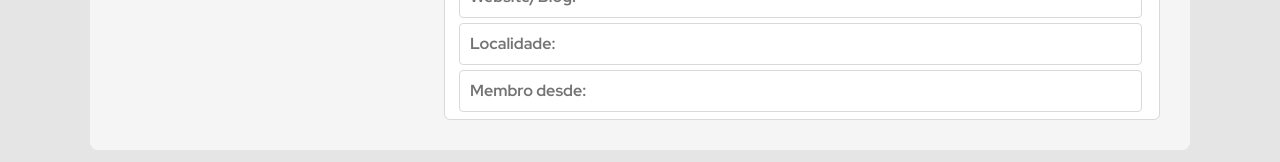
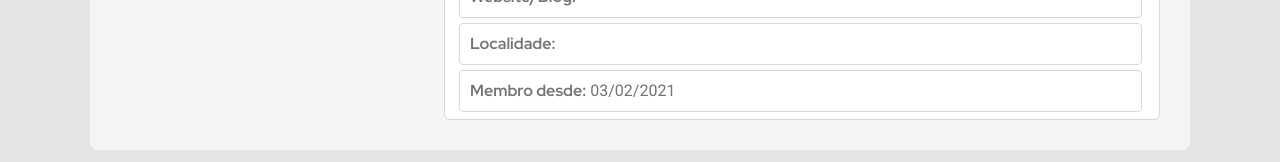
Before and after one commit to Lukinhasssss/github-user-search, a React (Create React App) app: page /search in a window 1280 px wide. Both pictures are taken after typing "Sample" into the empty fields and a click on the button "Encontrar". Shown: the part 634-796 px from the top of the page. Built offline with nearby package versions, Linux system fonts and the light colour scheme; no server answers.

Commit message:
Add dayjs to format date

```diff
--- a/package.json
+++ b/package.json
@@ -12,6 +12,7 @@
     "@types/react-dom": "^16.9.8",
     "@types/react-router-dom": "^5.1.7",
     "axios": "^0.21.1",
+    "dayjs": "^1.10.4",
     "react": "^17.0.1",
     "react-content-loader": "^6.0.1",
     "react-dom": "^17.0.1",
--- a/src/pages/Search/index.tsx
+++ b/src/pages/Search/index.tsx
@@ -4,6 +4,7 @@ import Button from '../../core/components/Button'
 import { makeRequest } from '../../core/utils/requests'
 import ImageLoader from './components/Loaders/ImageLoader'
 import InfoLoader from './components/Loaders/InfoLoader'
+import dayjs from 'dayjs'
 
 import './styles.css'
 
@@ -92,7 +93,7 @@ const Search = () => {
                 <p><strong>Empresa:</strong> { githubResponse?.company }</p>
                 <p><strong>Website/Blog:</strong> { githubResponse?.blog }</p>
                 <p><strong>Localidade:</strong> { githubResponse?.location }</p>
-                <p><strong>Membro desde:</strong> { githubResponse?.created_at }</p>
+                <p><strong>Membro desde:</strong> { dayjs(githubResponse?.created_at).format('DD/MM/YYYY') }</p>
               </div>
             </div>
           )}
```
Also changed, not shown: 1 other file (tests, documents, lock files or other folders).
